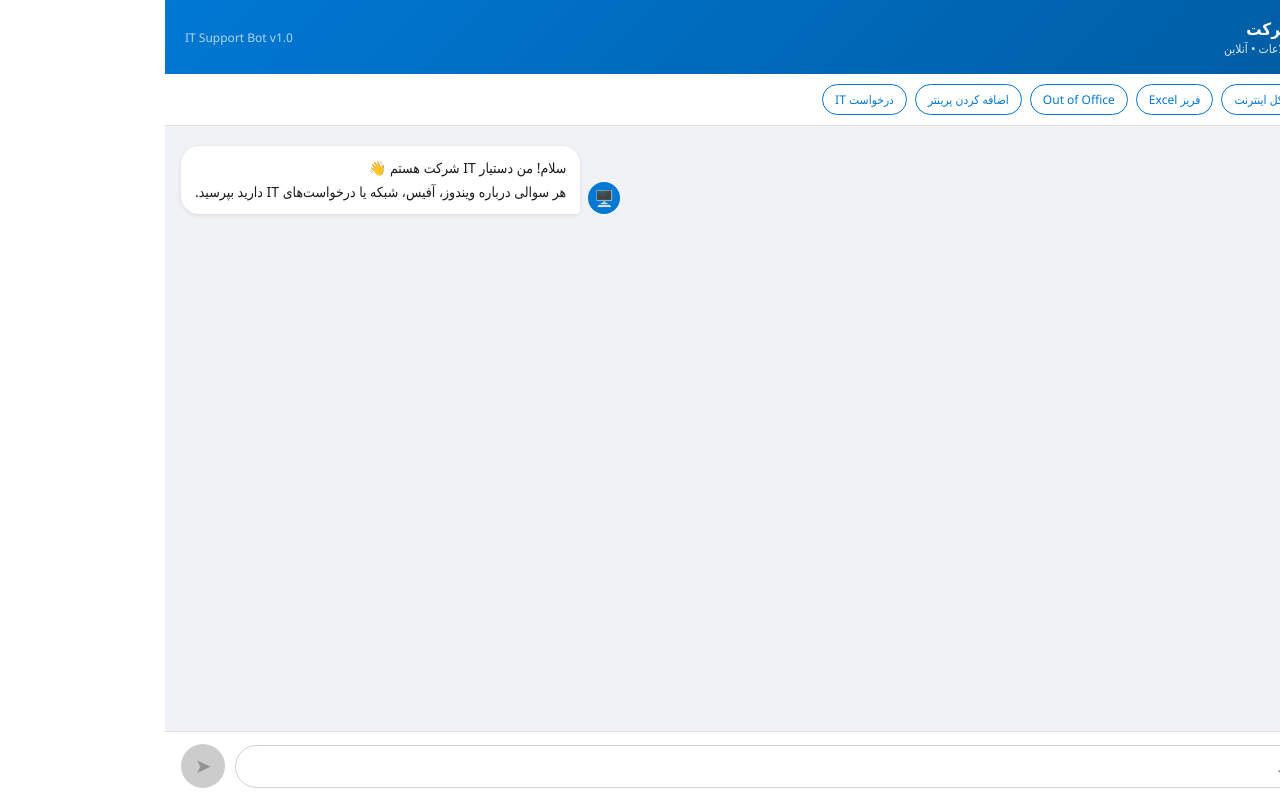
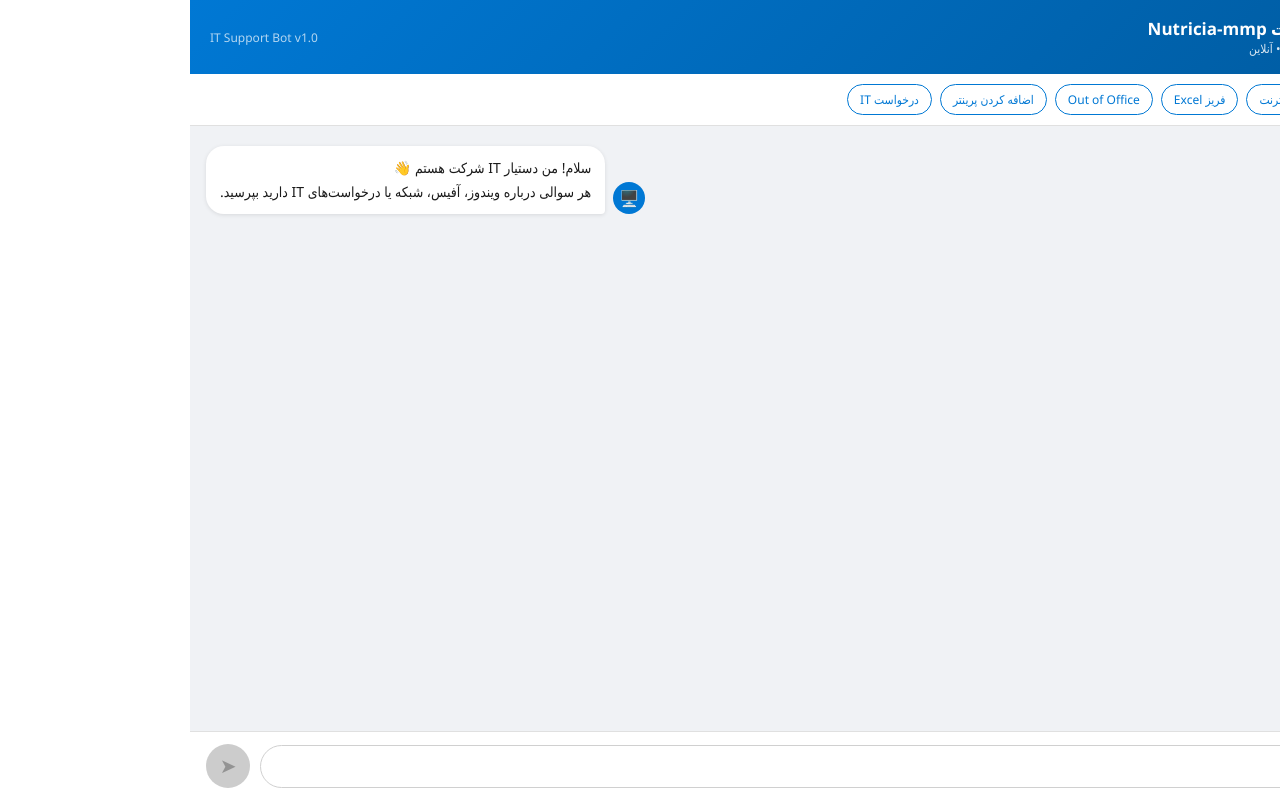
Before and after one commit to asbajouri/IT-Assistant-NutriciaMMP, a React (Vite) app: page / in a window 1280 px wide. Built offline with nearby package versions, Linux system fonts and the light colour scheme.

Commit message:
Update App.jsx

```diff
--- a/src/App.jsx
+++ b/src/App.jsx
@@ -164,7 +164,7 @@ export default function ITAssistant() {
           fontSize: 22
         }}>🖥️</div>
         <div>
-          <div style={{ fontWeight: 700, fontSize: 17 }}>دستیار IT شرکت</div>
+          <div style={{ fontWeight: 700, fontSize: 17 }}>دستیار IT شرکت Nutricia-mmp</div>
           <div style={{ fontSize: 12, opacity: 0.85 }}>پشتیبانی فناوری اطلاعات • آنلاین</div>
         </div>
         <div style={{ marginRight: "auto", fontSize: 12, opacity: 0.7 }}>IT Support Bot v1.0</div>
```
